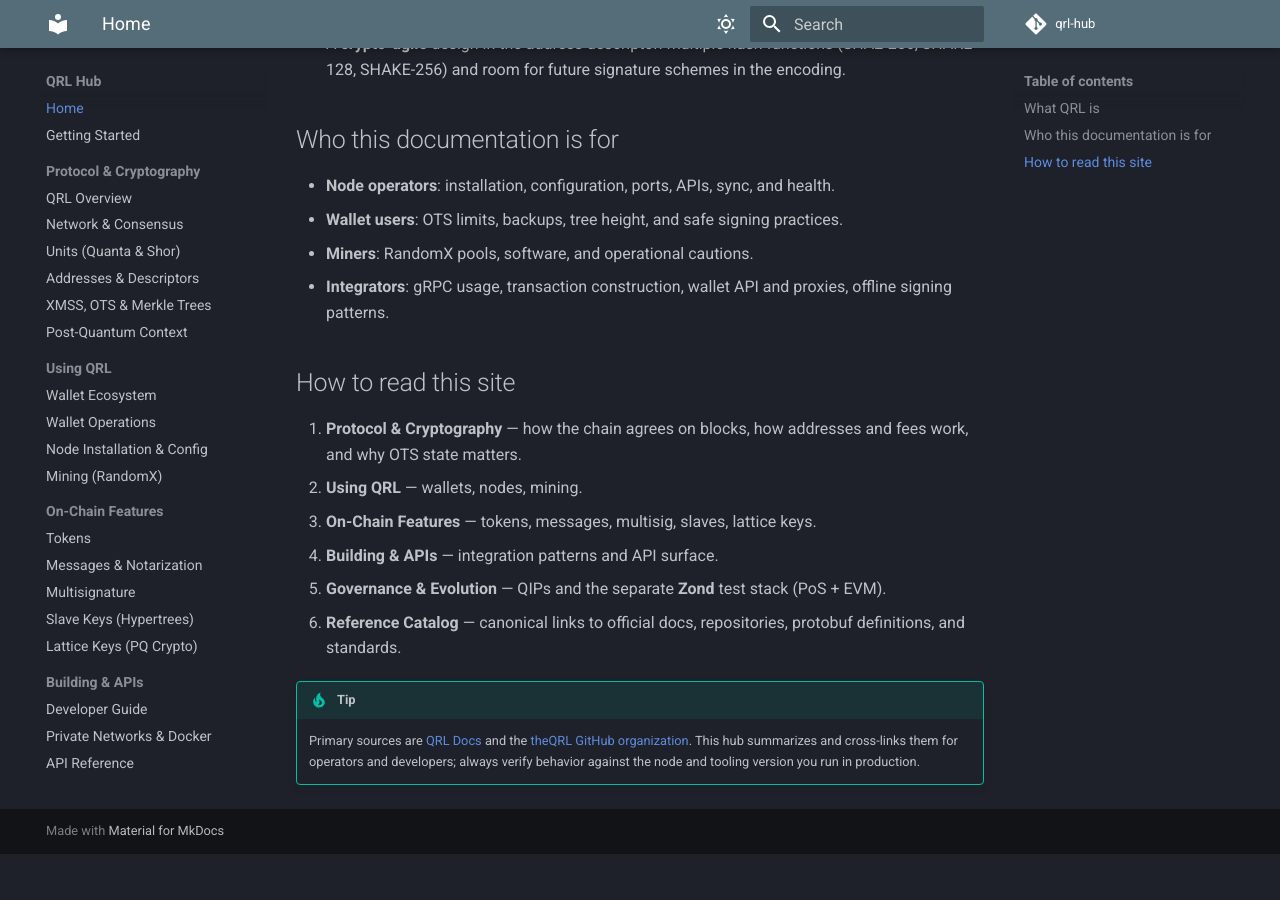
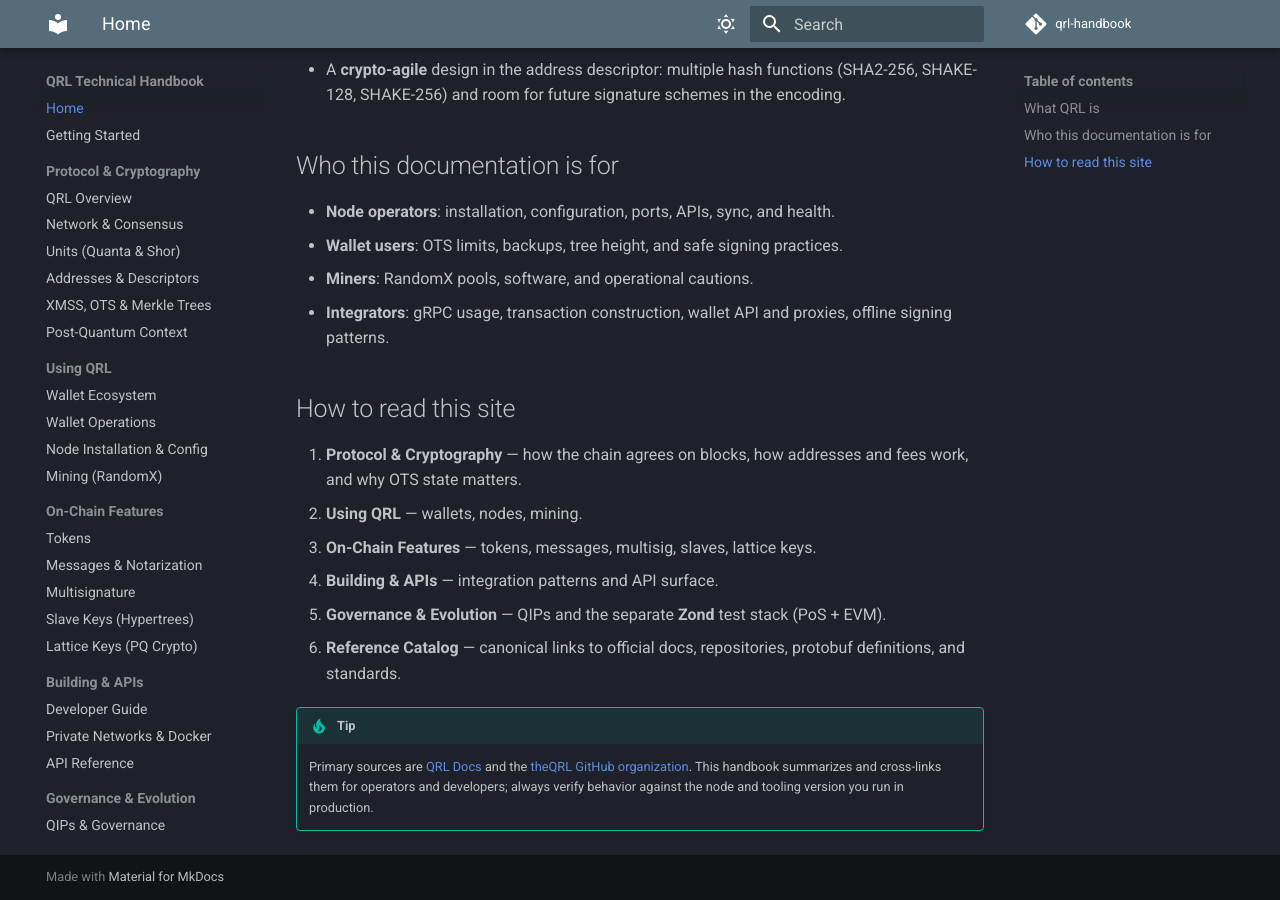
Before and after one commit to gorusys/qrl-hub, an MkDocs documentation site: the page built from docs/index.md, in a window 1280 px wide and 900 px high, scrolled down 545 px. Built offline with MkDocs 1.6.1 and Material for MkDocs 9.7.7, drawn with Linux system fonts in a browser that asks for light colours; comment, search, counter and statistics services are not loaded; before the commit the page ends 1399 px from its top, so only the background shows below that; some of the changed text lies outside the part shown.

Commit message:
chore: name to qrl handbook

```diff
--- a/docs/index.md
+++ b/docs/index.md
@@ -1,6 +1,6 @@
-# QRL Hub
+# QRL Technical Handbook
 
-**QRL Hub** documents the [Quantum Resistant Ledger (QRL)](https://theqrl.org/): a public blockchain that uses **XMSS** (hash-based, stateful signatures) for transaction authentication, combined with **Proof-of-Work** using the **RandomX** algorithm on the live network.
+The **QRL Technical Handbook** is a structured, production-oriented reference for the [Quantum Resistant Ledger (QRL)](https://theqrl.org/): a public blockchain that uses **XMSS** (hash-based, stateful signatures) for transaction authentication, combined with **Proof-of-Work** using the **RandomX** algorithm on the live network.
 
 ## What QRL is
 
@@ -26,4 +26,4 @@
 6. **Reference Catalog** — canonical links to official docs, repositories, protobuf definitions, and standards.
 
 !!! tip
-    Primary sources are [QRL Docs](https://docs.theqrl.org/) and the [theQRL GitHub organization](https://github.com/theQRL). This hub summarizes and cross-links them for operators and developers; always verify behavior against the node and tooling version you run in production.
+    Primary sources are [QRL Docs](https://docs.theqrl.org/) and the [theQRL GitHub organization](https://github.com/theQRL). This handbook summarizes and cross-links them for operators and developers; always verify behavior against the node and tooling version you run in production.
--- a/mkdocs.yml
+++ b/mkdocs.yml
@@ -1,8 +1,8 @@
-site_name: QRL Hub
-site_description: Production-oriented documentation for the Quantum Resistant Ledger (QRL)
-site_url: https://gorusys.github.io/qrl-hub/
-repo_url: https://github.com/gorusys/qrl-hub
-repo_name: qrl-hub
+site_name: QRL Technical Handbook
+site_description: Operator and developer documentation for the Quantum Resistant Ledger (QRL)—protocol, nodes, wallets, APIs, and on-chain features.
+site_url: https://gorusys.github.io/qrl-handbook/
+repo_url: https://github.com/gorusys/qrl-handbook
+repo_name: qrl-handbook
 edit_uri: edit/main/docs/
 
 theme:
```
Also changed, not shown: README.md (+5 -2 lines), docs/zond.md (+1 -1 lines), 1 other file.
